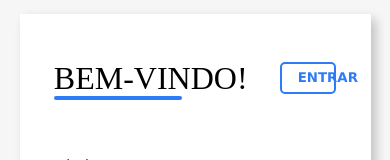
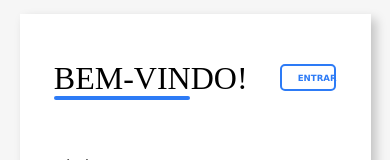
Before and after one commit to dudagiglioli/adotalp--web, a React (Create React App) app: page / in a window 390 px wide. Shown: the part 212-372 px from the top of the page. Built offline with nearby package versions, Linux system fonts and the light colour scheme.

Commit message:
button responsive :heavy_check_mark:

```diff
--- a/src/pages/Cadastro/Cadastro.module.scss
+++ b/src/pages/Cadastro/Cadastro.module.scss
@@ -68,6 +68,7 @@
        }
        &__h1{
            font-weight: 900;
+           font-size: clamp(0.6em, 0.5em + 0.5vw, 0.8em);
            font-family:'Lucida Sans', 'Lucida Sans Regular', 'Lucida Grande', 'Lucida Sans Unicode', Geneva, Verdana, sans-serif
        }
 
@@ -78,7 +79,7 @@
    .h1::after {
        content: '';
        display: block;
-       width: 8rem;
+       width: 8.5rem;
        height: 0.3rem;
        background-color: #2d7bf6;
        margin: 2px auto;
```
